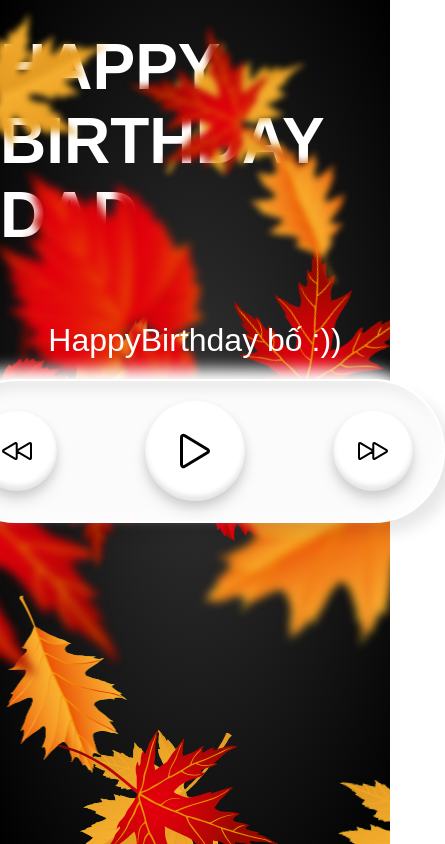
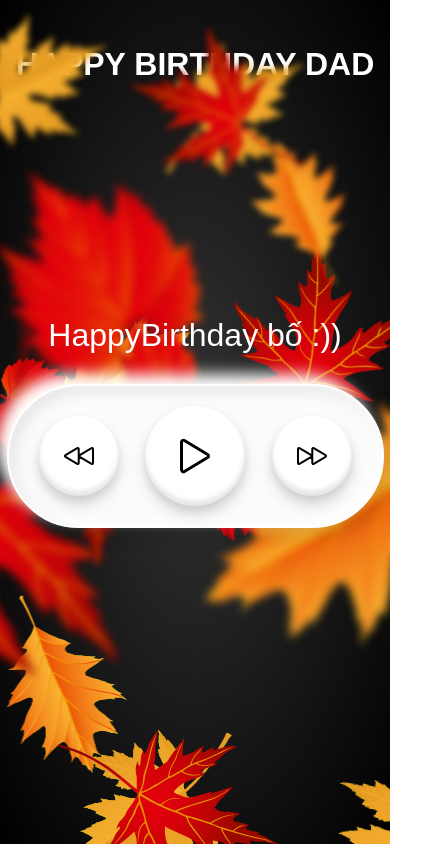
Before and after one commit to minhcaoj/ChucMungSinhNhatBoHung, a plain HTML site: page index.html in a window 390 px wide. Shown: the whole page, 445 px wide, since content can reach past the window. Drawn offline with nearby package versions, Linux system fonts and the light colour scheme.

Commit message:
Update main.css

```diff
--- a/assets/css/main.css
+++ b/assets/css/main.css
@@ -194,3 +194,15 @@ section .set div:nth-child(8) {
 .btns span.playPause ion-icon {
     font-size: 3em;
 }
+
+@media (max-width:46.1875em ) {
+    .player {
+        width: 377px;
+        margin-top: 10px;
+    }
+
+    section h2 {
+        font-size: 2em;
+        margin-top: 46px;
+    }
+}
```
